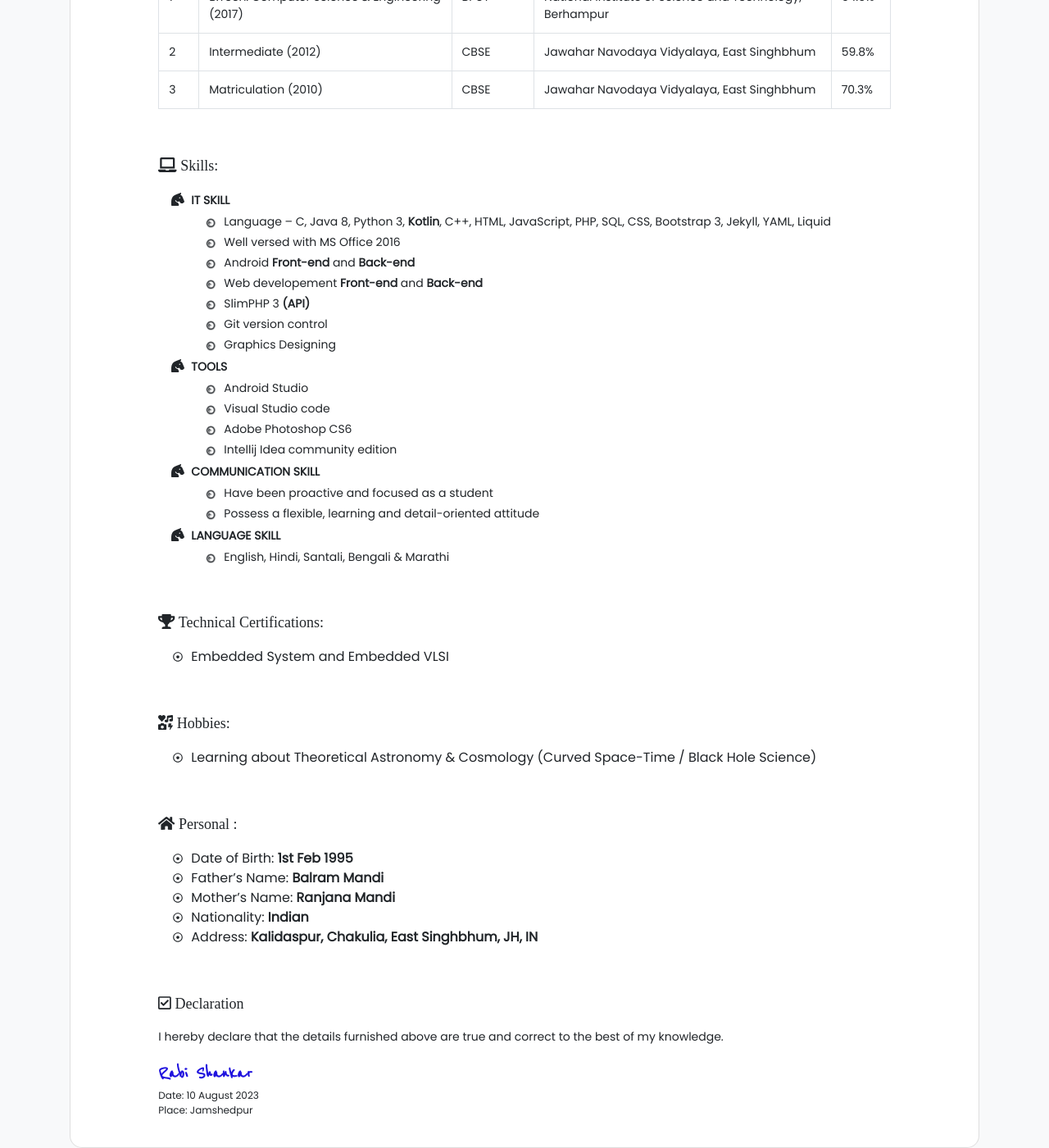
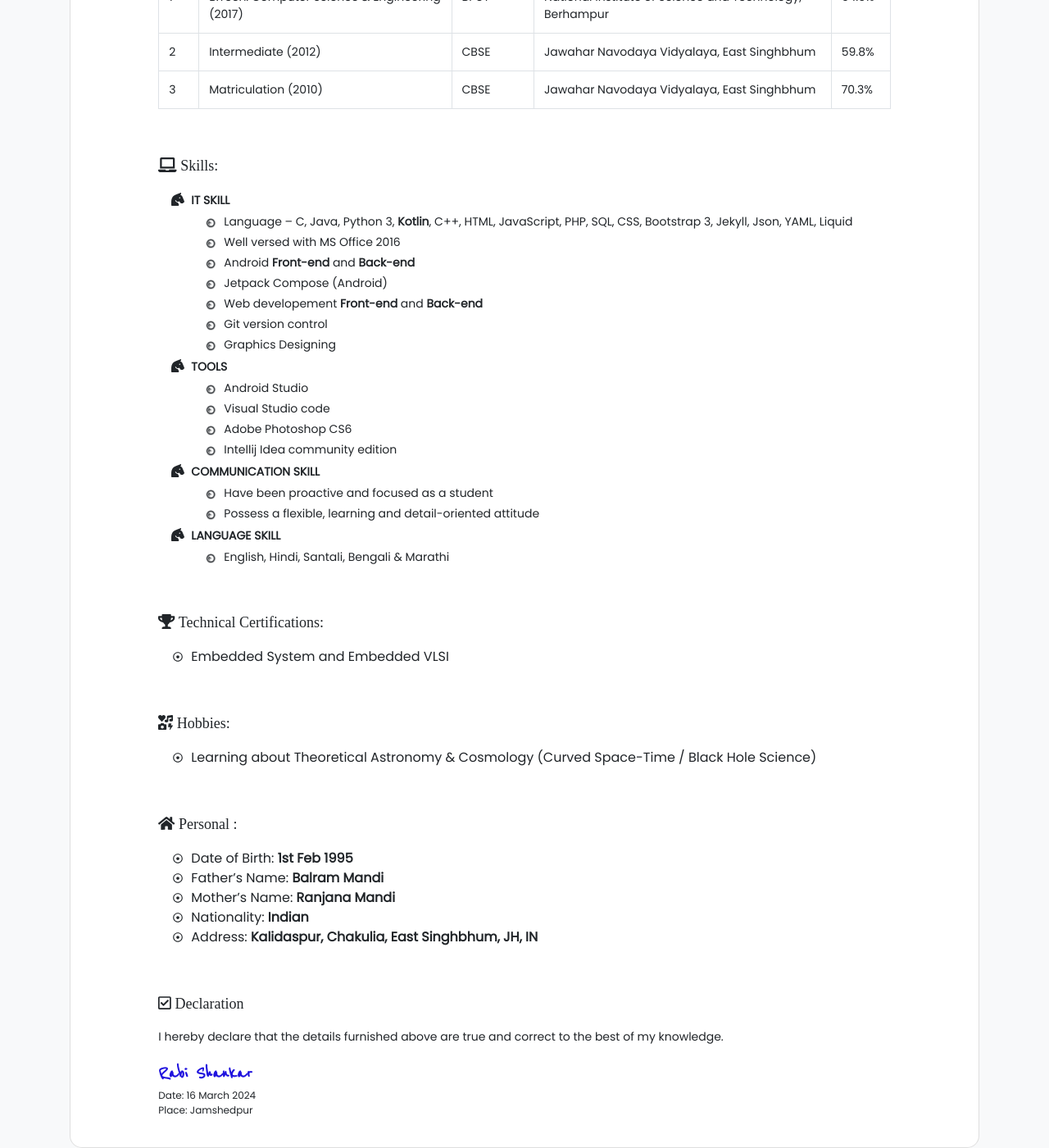
Before and after one commit to rabi-shankar/resume, a Jekyll site: the page built from index.html, in a window 1280 px wide and 1400 px high, scrolled down 1973 px. Shown: the whole window at 82% size. Built offline with Jekyll 4.4.1, drawn with Linux system fonts in a browser that asks for light colours; nearby versions of some CDN libraries; some web fonts are replaced.

Commit message:
Update resume.yml

```diff
--- a/_data/resume.yml
+++ b/_data/resume.yml
@@ -98,17 +98,17 @@ experience:
       year: 1
       role: Android Developer
       start: May 2022
-      end:
+      end: Oct 2023
 
 
 technical-skills:
       - type: IT SKILL
         skills :
-           - name : Language – C, Java 8, Python 3, <b>Kotlin</b>, C++, HTML, JavaScript, PHP, SQL, CSS, Bootstrap 3, Jekyll, YAML, Liquid
+           - name : Language – C, Java, Python 3, <b>Kotlin</b>, C++, HTML, JavaScript, PHP, SQL, CSS, Bootstrap 3, Jekyll, Json, YAML, Liquid
            - name : Well versed with MS Office 2016
            - name : Android <b>Front-end</b> and <b>Back-end</b>
+           - name : Jetpack Compose (Android)
            - name : Web developement <b>Front-end</b> and <b>Back-end</b>
-           - name : SlimPHP 3 <b>(API)</b>
            - name : Git version control
            - name : Graphics Designing
 
@@ -146,5 +146,5 @@ personal :
 
 signature:
         sign: Rabi Shankar
-        date: 10 August 2023
+        date: 16 March 2024
         place: Jamshedpur
```
